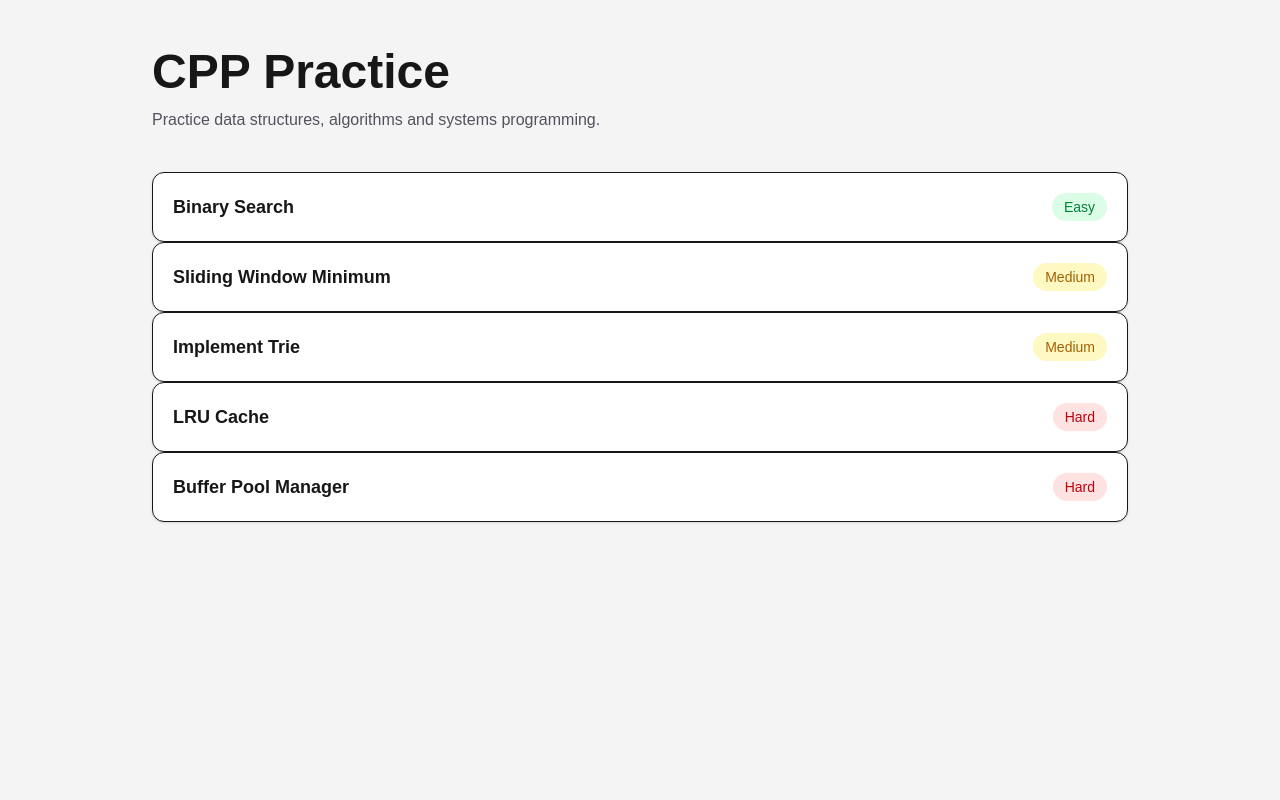
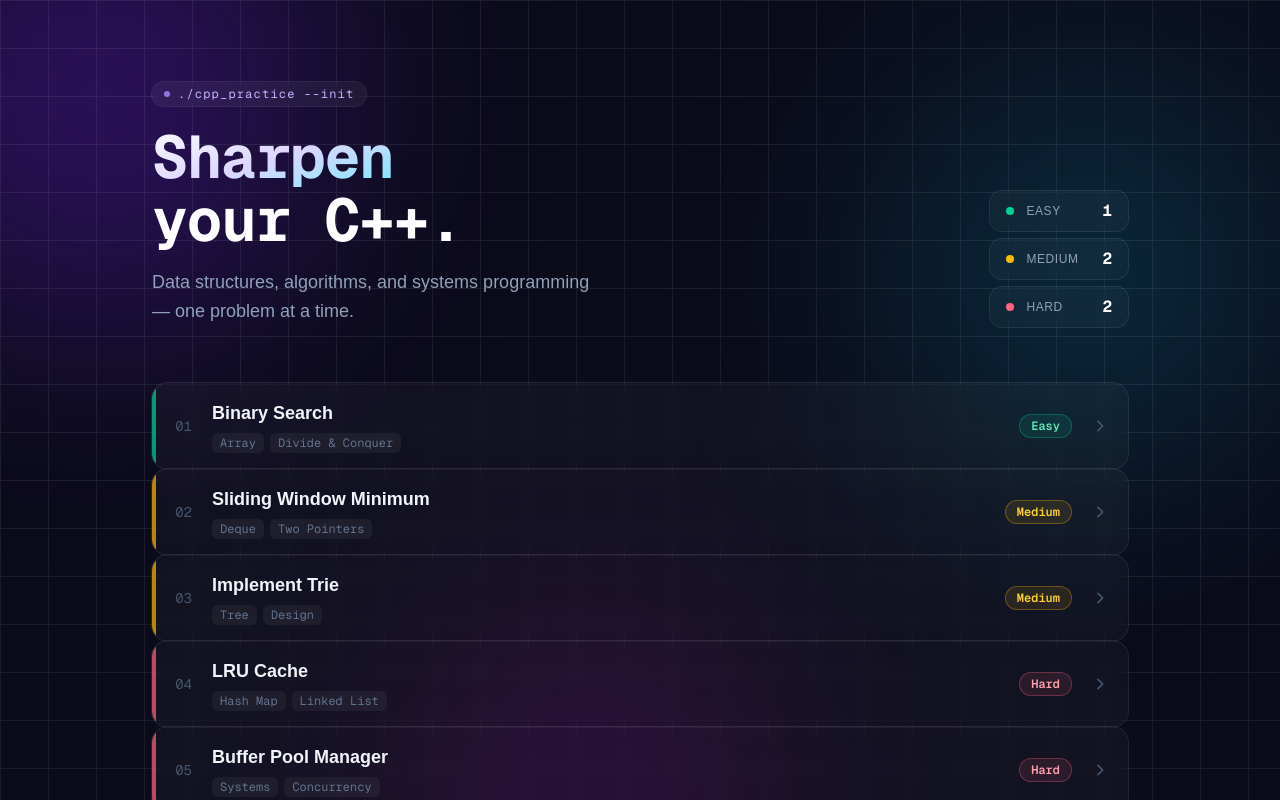
Before and after one commit to Kennethsim2000/CodePractice, a Next.js app: page / in a window 1280 px wide. Shown: the top 800 px of the page. Built offline with nearby package versions, Linux system fonts and the light colour scheme.

Commit message:
complete homepage

```diff
--- a/app/page.tsx
+++ b/app/page.tsx
@@ -5,62 +5,179 @@ const questions = [
     id: 1,
     title: "Binary Search",
     difficulty: "Easy",
+    tags: ["Array", "Divide & Conquer"],
   },
   {
     id: 2,
     title: "Sliding Window Minimum",
     difficulty: "Medium",
+    tags: ["Deque", "Two Pointers"],
   },
   {
     id: 3,
     title: "Implement Trie",
     difficulty: "Medium",
+    tags: ["Tree", "Design"],
   },
   {
     id: 4,
     title: "LRU Cache",
     difficulty: "Hard",
+    tags: ["Hash Map", "Linked List"],
   },
   {
     id: 5,
     title: "Buffer Pool Manager",
     difficulty: "Hard",
+    tags: ["Systems", "Concurrency"],
   },
 ];
 
+const difficultyConfig: Record<
+  string,
+  { text: string; bar: string; glow: string; badge: string }
+> = {
+  Easy: {
+    text: "text-emerald-300",
+    bar: "bg-emerald-400",
+    glow: "group-hover:shadow-[0_0_0_1px_rgba(52,211,153,0.4),0_0_24px_-4px_rgba(52,211,153,0.5)]",
+    badge:
+      "bg-emerald-400/10 text-emerald-300 ring-1 ring-inset ring-emerald-400/30",
+  },
+  Medium: {
+    text: "text-amber-300",
+    bar: "bg-amber-400",
+    glow: "group-hover:shadow-[0_0_0_1px_rgba(251,191,36,0.4),0_0_24px_-4px_rgba(251,191,36,0.5)]",
+    badge: "bg-amber-400/10 text-amber-300 ring-1 ring-inset ring-amber-400/30",
+  },
+  Hard: {
+    text: "text-rose-300",
+    bar: "bg-rose-400",
+    glow: "group-hover:shadow-[0_0_0_1px_rgba(251,113,133,0.4),0_0_24px_-4px_rgba(251,113,133,0.5)]",
+    badge: "bg-rose-400/10 text-rose-300 ring-1 ring-inset ring-rose-400/30",
+  },
+};
+
 export default function Home() {
+  const counts = {
+    Easy: questions.filter((q) => q.difficulty === "Easy").length,
+    Medium: questions.filter((q) => q.difficulty === "Medium").length,
+    Hard: questions.filter((q) => q.difficulty === "Hard").length,
+  };
+
   return (
-    <div className="min-h-screen bg-zinc-100">
-      <div className="max-w-5xl mx-auto px-6 py-12">
-        <h1 className="text-5xl font-bold mb-3">CPP Practice</h1>
+    <div className="min-h-screen bg-[#0B0B1A] text-white relative overflow-hidden">
+      <div className="pointer-events-none absolute inset-0 overflow-hidden">
+        <div className="absolute -top-32 -left-32 h-[28rem] w-[28rem] rounded-full bg-violet-600/30 blur-[120px]" />
+        <div className="absolute top-20 right-0 h-[24rem] w-[24rem] rounded-full bg-cyan-500/20 blur-[120px]" />
+        <div className="absolute bottom-0 left-1/3 h-[20rem] w-[20rem] rounded-full bg-fuchsia-600/20 blur-[120px]" />
+      </div>
 
-        <p className="text-zinc-600 mb-10">
-          Practice data structures, algorithms and systems programming.
-        </p>
+      <div
+        className="pointer-events-none absolute inset-0 opacity-[0.07]"
+        style={{
+          backgroundImage:
+            "linear-gradient(to right, white 1px, transparent 1px), linear-gradient(to bottom, white 1px, transparent 1px)",
+          backgroundSize: "48px 48px",
+        }}
+      />
 
-        <div className="space-y-4">
-          {questions.map((question) => (
-            <Link key={question.id} href={`/problems/${question.id}`}>
-              <div className="bg-white p-5 rounded-xl shadow-sm border hover:shadow-md transition cursor-pointer">
-                <div className="flex justify-between items-center">
-                  <h2 className="font-semibold text-lg">{question.title}</h2>
+      <div className="relative max-w-5xl mx-auto px-6 py-20">
+        <div className="flex flex-col sm:flex-row sm:items-end sm:justify-between gap-8 mb-14">
+          <div>
+            <div className="inline-flex items-center gap-2 px-3 py-1 rounded-full bg-white/5 ring-1 ring-white/10 backdrop-blur-sm text-xs font-mono tracking-widest text-violet-300 mb-5">
+              <span className="h-1.5 w-1.5 rounded-full bg-violet-400 animate-pulse" />
+              ./cpp_practice --init
+            </div>
+            <h1 className="font-mono text-5xl sm:text-6xl font-bold tracking-tight leading-[1.05] mb-4">
+              <span className="bg-gradient-to-br from-white via-violet-200 to-cyan-300 bg-clip-text text-transparent">
+                Sharpen
+              </span>
+              <br />
+              your C++.
+            </h1>
+            <p className="text-slate-400 text-lg max-w-md leading-relaxed">
+              Data structures, algorithms, and systems programming — one problem
+              at a time.
+            </p>
+          </div>
 
+          <div className="flex sm:flex-col gap-3 sm:gap-2 shrink-0">
+            {(["Easy", "Medium", "Hard"] as const).map((d) => (
+              <div
+                key={d}
+                className="flex items-center gap-3 bg-white/[0.03] ring-1 ring-white/10 rounded-xl px-4 py-2 backdrop-blur-sm"
+              >
+                <span
+                  className={`h-2 w-2 rounded-full ${difficultyConfig[d].bar}`}
+                />
+                <span className="text-xs text-slate-400 uppercase tracking-wider w-14">
+                  {d}
+                </span>
+                <span className="font-mono font-bold text-white tabular-nums ml-auto sm:ml-2">
+                  {counts[d]}
+                </span>
+              </div>
+            ))}
+          </div>
+        </div>
+
+        <div className="space-y-3">
+          {questions.map((question, idx) => {
+            const cfg = difficultyConfig[question.difficulty];
+            return (
+              <Link key={question.id} href={`/problems/${question.id}`}>
+                <div
+                  className={`group relative flex items-center gap-5 bg-white/[0.03] hover:bg-white/[0.06] ring-1 ring-white/10 hover:ring-white/20 rounded-2xl pl-0 pr-5 py-4 backdrop-blur-sm transition-all duration-200 cursor-pointer overflow-hidden ${cfg.glow}`}
+                >
                   <span
-                    className={`px-3 py-1 rounded-full text-sm ${
-                      question.difficulty === "Easy"
-                        ? "bg-green-100 text-green-700"
-                        : question.difficulty === "Medium"
-                          ? "bg-yellow-100 text-yellow-700"
-                          : "bg-red-100 text-red-700"
-                    }`}
+                    className={`absolute left-0 top-0 bottom-0 w-1 ${cfg.bar} opacity-70 group-hover:opacity-100 transition-opacity`}
+                  />
+                  <span className="font-mono text-sm text-slate-600 group-hover:text-slate-400 transition-colors w-10 text-right tabular-nums pl-5">
+                    {String(idx + 1).padStart(2, "0")}
+                  </span>
+                  <div className="flex-1 min-w-0">
+                    <h2 className="font-semibold text-lg text-slate-100 group-hover:text-white transition-colors">
+                      {question.title}
+                    </h2>
+                    <div className="flex gap-1.5 mt-1.5">
+                      {question.tags.map((tag) => (
+                        <span
+                          key={tag}
+                          className="text-xs text-slate-500 bg-white/5 px-2 py-0.5 rounded-md font-mono"
+                        >
+                          {tag}
+                        </span>
+                      ))}
+                    </div>
+                  </div>
+                  <span
+                    className={`px-3 py-1 rounded-full text-xs font-semibold whitespace-nowrap font-mono ${cfg.badge}`}
                   >
                     {question.difficulty}
                   </span>
+                  <svg
+                    className="w-4 h-4 text-slate-600 group-hover:text-white group-hover:translate-x-1 transition-all duration-200"
+                    fill="none"
+                    viewBox="0 0 24 24"
+                    stroke="currentColor"
+                    strokeWidth={2.5}
+                  >
+                    <path
+                      strokeLinecap="round"
+                      strokeLinejoin="round"
+                      d="M9 5l7 7-7 7"
+                    />
+                  </svg>
                 </div>
-              </div>
-            </Link>
-          ))}
+              </Link>
+            );
+          })}
         </div>
+
+        <p className="text-center text-slate-600 text-sm font-mono mt-12">
+          {questions.length} problems loaded · more added regularly
+        </p>
       </div>
     </div>
   );
```
